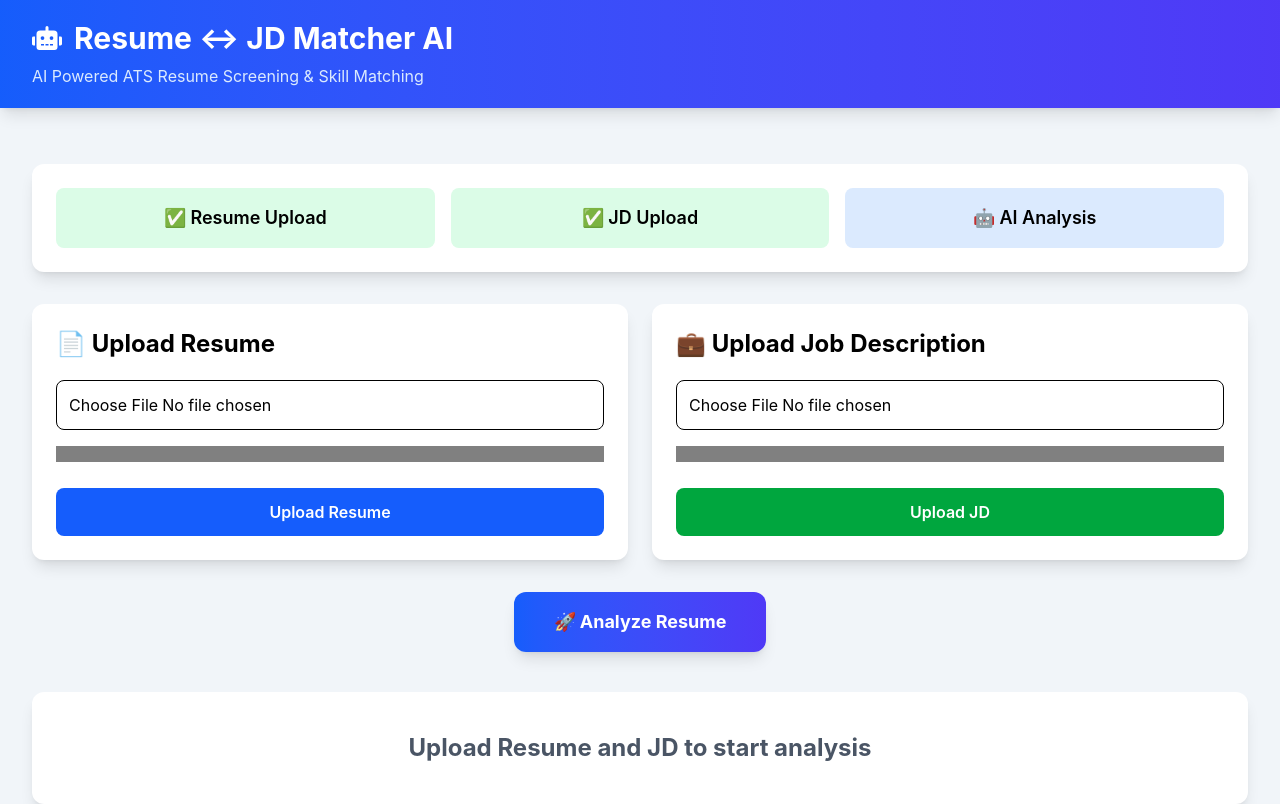
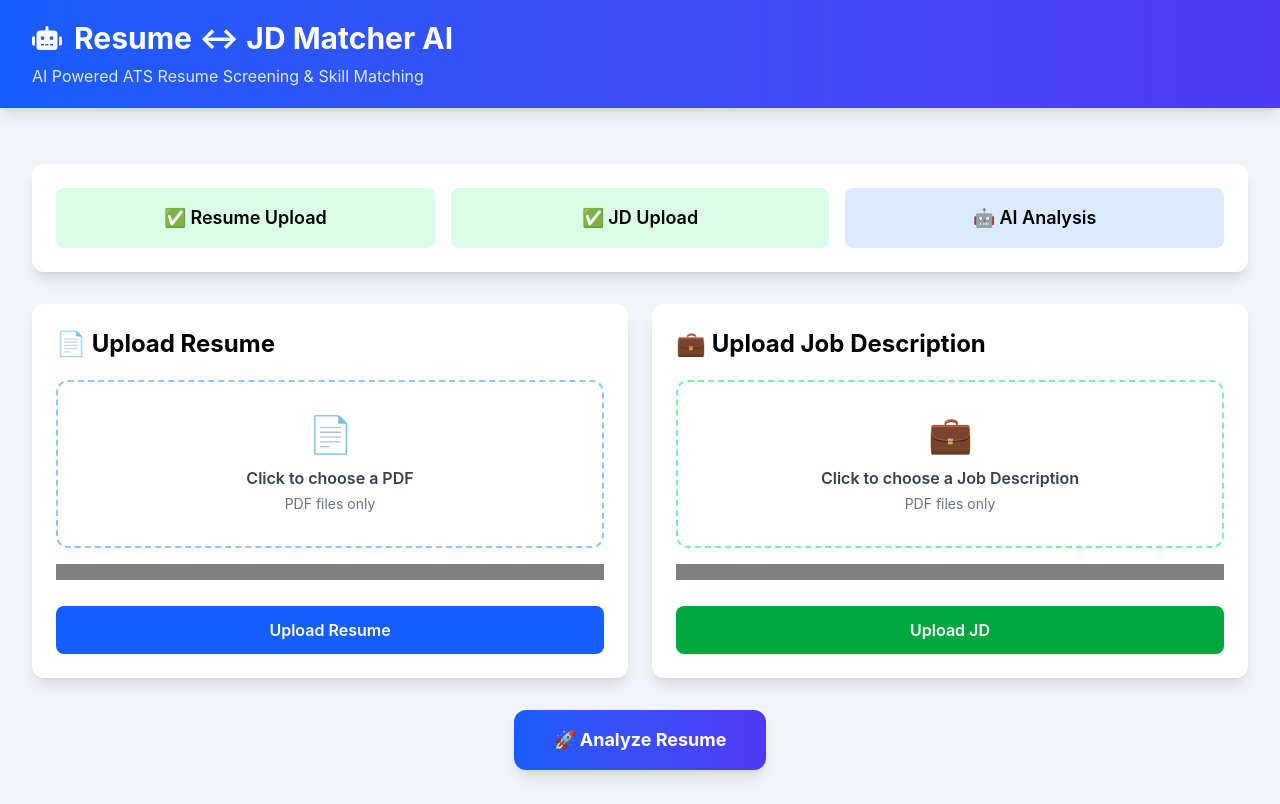
Before and after one commit to snehapankhi05/resume_jd_matcher_ai, a React app in the folder frontend/: page / in a window 1280 px wide. Shown: the top 804 px of the page. Built offline with nearby package versions, Linux system fonts and the light colour scheme; the HTML template or start-up script is replaced by a standard one.

Commit message:
Improve upload UI with custom file picker and upload status

```diff
--- a/frontend/src/components/upload/JDUpload.jsx
+++ b/frontend/src/components/upload/JDUpload.jsx
@@ -2,23 +2,32 @@ import { useState } from "react";
 import { uploadJD } from "../../services/uploadService";
 
 function JDUpload({ sessionId }) {
+
   const [file, setFile] = useState(null);
   const [progress, setProgress] = useState(0);
   const [loading, setLoading] = useState(false);
+  const [status, setStatus] = useState(null);
 
   function handleFileChange(e) {
     setFile(e.target.files[0]);
+    setStatus(null);
   }
 
   async function handleUpload() {
 
     if (!sessionId) {
-      alert("Upload Resume first");
+      setStatus({
+        type: "error",
+        message: "Please upload the resume first."
+      });
       return;
     }
 
     if (!file) {
-      alert("Select a JD");
+      setStatus({
+        type: "error",
+        message: "Please select a Job Description."
+      });
       return;
     }
 
@@ -32,37 +41,69 @@ function JDUpload({ sessionId }) {
         setProgress
       );
 
-      alert("JD Uploaded Successfully");
+      setStatus({
+        type: "success",
+        message: "JD uploaded successfully!"
+      });
 
     } catch (error) {
 
-      alert(error.response?.data?.detail || "Upload Failed");
+      setStatus({
+        type: "error",
+        message:
+          error.response?.data?.detail ||
+          "Upload failed."
+      });
 
     } finally {
 
       setLoading(false);
 
     }
+
   }
 
   return (
+
     <div className="bg-white rounded-xl shadow-lg p-6">
 
       <h2 className="text-2xl font-bold mb-5">
         💼 Upload Job Description
       </h2>
 
+      <label className="block">
+
   <input
     type="file"
     accept=".pdf"
     onChange={handleFileChange}
-        className="w-full border rounded-lg p-3"
+    className="hidden"
   />
 
+  <div className="border-2 border-dashed border-green-300 rounded-xl p-8 text-center cursor-pointer hover:border-green-600 hover:bg-green-50 transition">
+
+    <p className="text-4xl">💼</p>
+
+    <p className="mt-3 font-semibold text-gray-700">
+      Click to choose a Job Description
+    </p>
+
+    <p className="text-sm text-gray-500 mt-1">
+      PDF files only
+    </p>
+
+  </div>
+
+</label>
+
       {file && (
-        <p className="mt-4 text-gray-700">
-          {file.name}
+  <div className="mt-4 bg-green-50 border border-green-200 rounded-lg p-3">
+
+    <p className="font-semibold text-green-700">
+      ✅ {file.name}
     </p>
+
+  </div>
 )}
 
       <progress
@@ -71,16 +112,30 @@ function JDUpload({ sessionId }) {
         className="w-full mt-4"
       />
 
+      {status && (
+        <div
+          className={`mt-4 rounded-lg p-3 font-medium ${
+            status.type === "success"
+              ? "bg-green-100 text-green-700"
+              : "bg-red-100 text-red-700"
+          }`}
+        >
+          {status.message}
+        </div>
+      )}
+
       <button
         onClick={handleUpload}
         disabled={loading}
-        className="mt-5 w-full bg-green-600 hover:bg-green-700 text-white py-3 rounded-lg font-semibold"
+        className="mt-5 w-full bg-green-600 hover:bg-green-700 text-white py-3 rounded-lg font-semibold disabled:opacity-50"
       >
         {loading ? "Uploading..." : "Upload JD"}
       </button>
 
     </div>
+
   );
+
 }
 
 export default JDUpload;
--- a/frontend/src/components/upload/ResumeUpload.jsx
+++ b/frontend/src/components/upload/ResumeUpload.jsx
@@ -2,53 +2,101 @@ import { useState } from "react";
 import { uploadResume } from "../../services/uploadService";
 
 function ResumeUpload({ onResumeUploaded }) {
+
   const [file, setFile] = useState(null);
   const [progress, setProgress] = useState(0);
   const [loading, setLoading] = useState(false);
+  const [status, setStatus] = useState(null);
 
   function handleFileChange(e) {
     setFile(e.target.files[0]);
+    setStatus(null);
   }
 
   async function handleUpload() {
+
     if (!file) {
-      alert("Select a resume first");
+      setStatus({
+        type: "error",
+        message: "Please select a resume first."
+      });
       return;
     }
 
     try {
+
       setLoading(true);
 
-      const response = await uploadResume(file, setProgress);
+      const response = await uploadResume(
+        file,
+        setProgress
+      );
 
       onResumeUploaded(response.session_id);
 
-      alert("Resume uploaded successfully");
+      setStatus({
+        type: "success",
+        message: "Resume uploaded successfully!"
+      });
+
     } catch (error) {
-      alert(error.response?.data?.detail || "Upload Failed");
+
+      setStatus({
+        type: "error",
+        message:
+          error.response?.data?.detail ||
+          "Upload failed."
+      });
+
     } finally {
+
       setLoading(false);
+
     }
+
   }
 
   return (
+
     <div className="bg-white rounded-xl shadow-lg p-6">
 
       <h2 className="text-2xl font-bold mb-5">
         📄 Upload Resume
       </h2>
 
+      <label className="block">
+
   <input
     type="file"
     accept=".pdf"
     onChange={handleFileChange}
-        className="w-full border rounded-lg p-3"
+    className="hidden"
   />
 
+  <div className="border-2 border-dashed border-blue-300 rounded-xl p-8 text-center cursor-pointer hover:border-blue-600 hover:bg-blue-50 transition">
+
+    <p className="text-4xl">📄</p>
+
+    <p className="mt-3 font-semibold text-gray-700">
+      Click to choose a PDF
+    </p>
+
+    <p className="text-sm text-gray-500 mt-1">
+      PDF files only
+    </p>
+
+  </div>
+
+</label>
+
       {file && (
-        <p className="mt-4 text-gray-700">
-          {file.name}
+  <div className="mt-4 bg-blue-50 border border-blue-200 rounded-lg p-3">
+
+    <p className="font-semibold text-blue-700">
+      ✅ {file.name}
     </p>
+
+  </div>
 )}
 
       <progress
@@ -57,16 +105,30 @@ function ResumeUpload({ onResumeUploaded }) {
         className="w-full mt-4"
       />
 
+      {status && (
+        <div
+          className={`mt-4 rounded-lg p-3 font-medium ${
+            status.type === "success"
+              ? "bg-green-100 text-green-700"
+              : "bg-red-100 text-red-700"
+          }`}
+        >
+          {status.message}
+        </div>
+      )}
+
       <button
         onClick={handleUpload}
         disabled={loading}
-        className="mt-5 w-full bg-blue-600 hover:bg-blue-700 text-white py-3 rounded-lg font-semibold"
+        className="mt-5 w-full bg-blue-600 hover:bg-blue-700 text-white py-3 rounded-lg font-semibold disabled:opacity-50"
       >
         {loading ? "Uploading..." : "Upload Resume"}
       </button>
 
     </div>
+
   );
+
 }
 
 export default ResumeUpload;
```
Also changed, not shown: 1 other file (tests, documents, lock files or other folders). Lines whose indentation alone changed are shown as unchanged.
